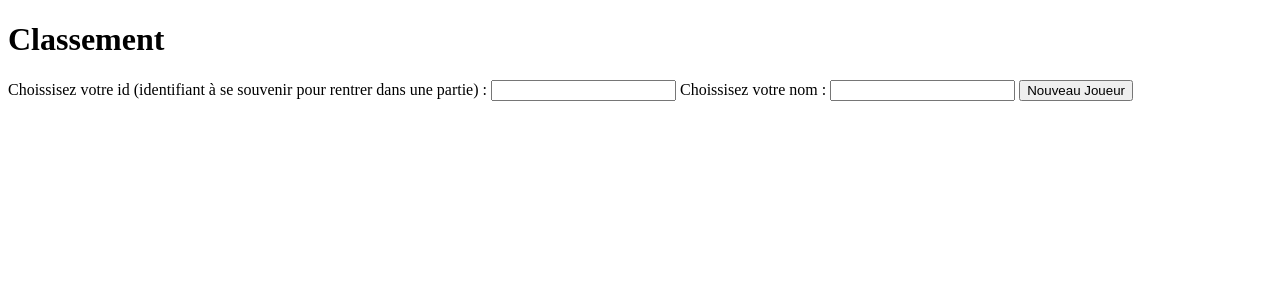
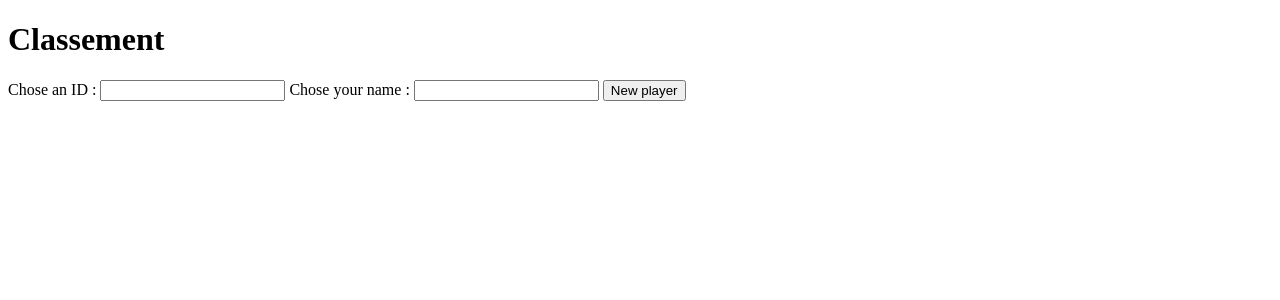
Before and after one commit to LagadGlav/Gabo_Dev, a Flask app: template APP/Front_End/templates/ajouter_joueur.html in a window 1280 px wide. Shown: the top 300 px of the page. Run offline with Flask 2, Linux system fonts and the light colour scheme; the template is opened without the code that fills it, so the values that code supplies are empty.

Commit message:
Translate FE to english

```diff
--- a/API-RULES/api_rules.py
+++ b/API-RULES/api_rules.py
@@ -53,8 +53,6 @@ def download_and_extract_dataset(CSV_FILE_PATH):
     api.dataset_download_files(DATASET_SLUG, path=DOWNLOAD_DIR, unzip=True)
     app.logger.info("Dataset downloaded and extracted.")
 
-
-
 @app.route('/api-rules/fetch_rules', methods=['GET'])
 def fetch_dataset():
     lang = request.args.get('lang', 'en')
@@ -82,7 +80,7 @@ def fetch_dataset():
 
     try:
         app.logger.info("Reading CSV file...")
-        # Got some issues with foramtting then try switching to the Python engine and skipping bad lines.
+        # Got some issues with formatting then try switching to the Python engine and skipping bad lines.
         df = pd.read_csv(csv_file_path, engine='python', on_bad_lines='skip')
         data = df.to_dict(orient="records")
         app.logger.info("Dataset fetched and converted successfully for language: %s", lang)
--- a/APP/Front_End/templates/ajouter_joueur.html
+++ b/APP/Front_End/templates/ajouter_joueur.html
@@ -8,11 +8,11 @@
 
 <div id="display_stat">
     <form id="playerForm">
-        <label for="playerId">Choissisez votre id (identifiant à se souvenir pour rentrer dans une partie) :</label>
+        <label for="playerId"> Chose an ID :</label>
         <input type="text" id="playerId" name="playerId" required>
-        <label for="playerId">Choissisez votre nom :</label>
+        <label for="playerId">Chose your name :</label>
         <input type="text" id="playernom" name="nom" required>
-        <button type="button" onclick="newPlayer()">Nouveau Joueur</button>
+        <button type="button" onclick="newPlayer()">New player</button>
     </form>
 </div>
 
```
Also changed, not shown: .github/workflows/deploy-GKE.yml (deleted).
